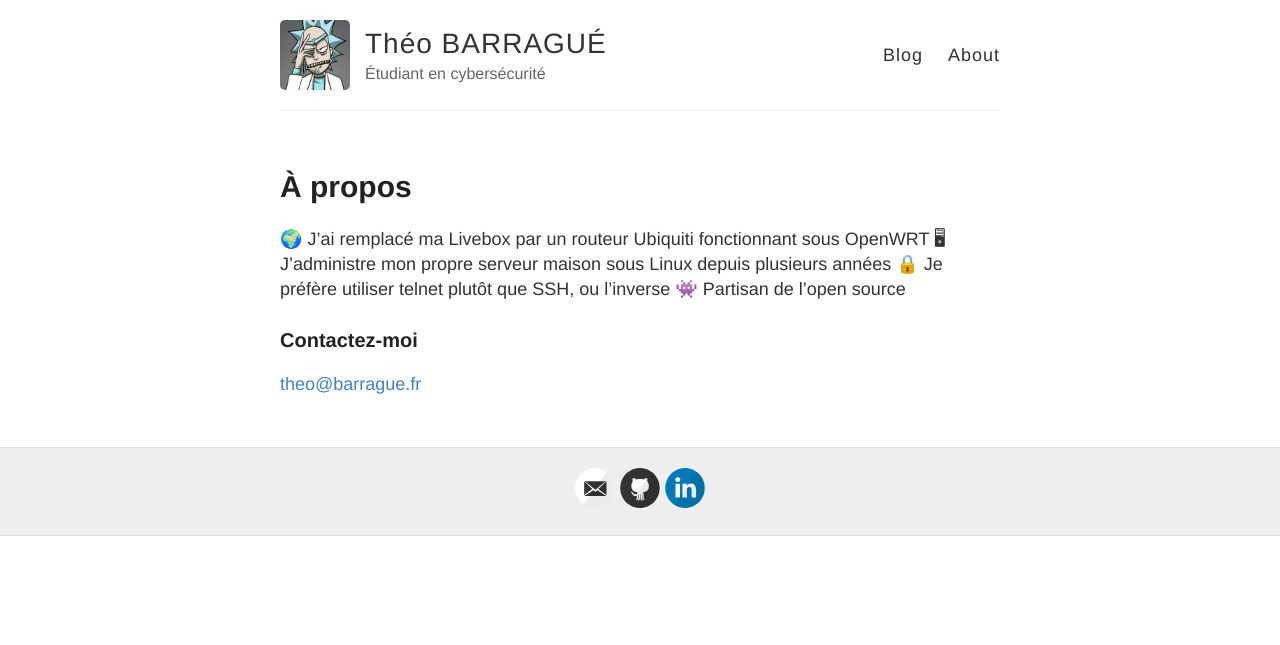
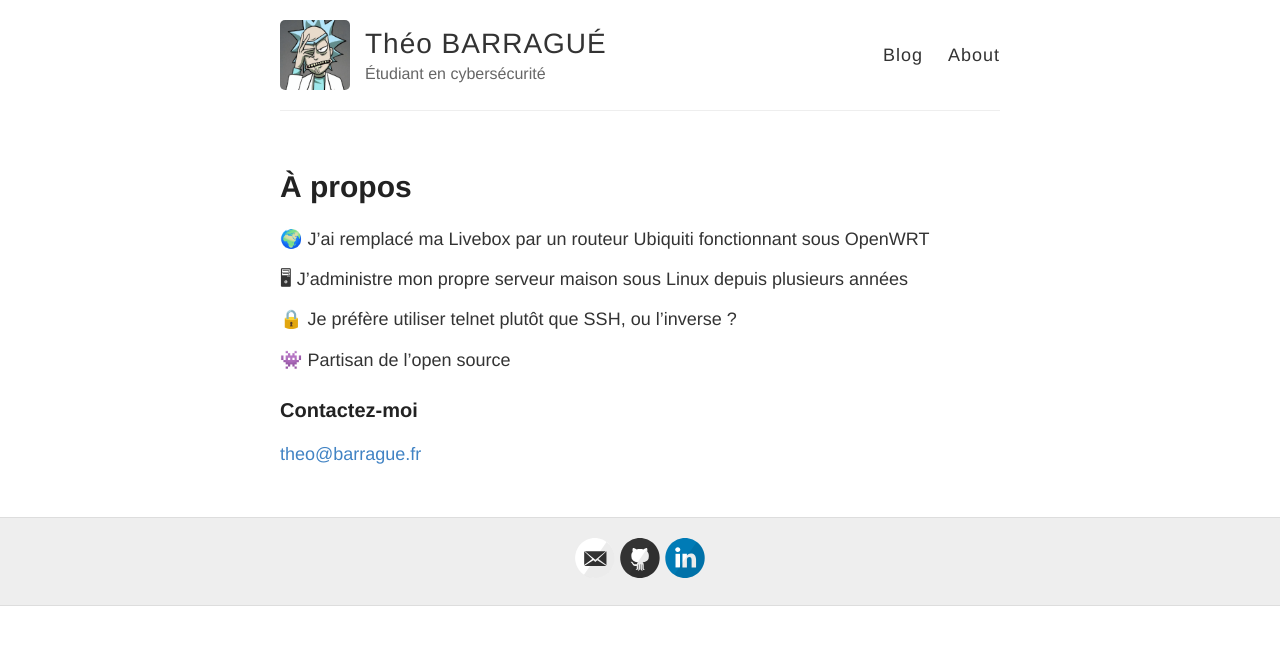
Before and after one commit to theobarrague/theobarrague.github.io, a Jekyll site: the page built from about.md, in a window 1280 px wide. Shown: the top 645 px of the page. Built offline with Jekyll 4.4.1, drawn with Linux system fonts in a browser that asks for light colours.

```diff
--- a/about.md
+++ b/about.md
@@ -5,8 +5,11 @@ permalink: /about/
 ---
 
 🌍 J'ai remplacé ma Livebox par un routeur Ubiquiti fonctionnant sous OpenWRT
+
 🖥 J'administre mon propre serveur maison sous Linux depuis plusieurs années
-🔒 Je préfère utiliser telnet plutôt que SSH, ou l'inverse
+
+🔒 Je préfère utiliser telnet plutôt que SSH, ou l'inverse ?
+
 👾 Partisan de l'open source
 
 ### Contactez-moi
```
